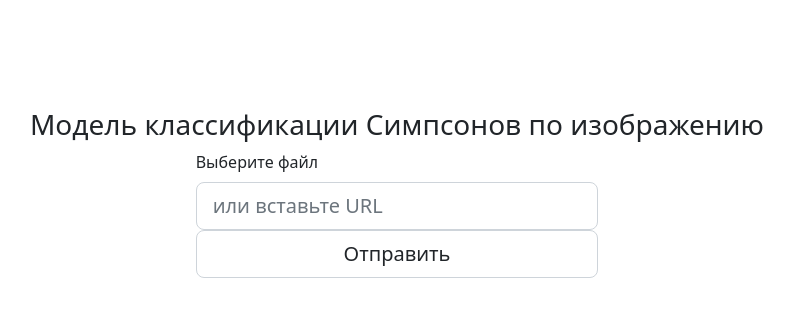
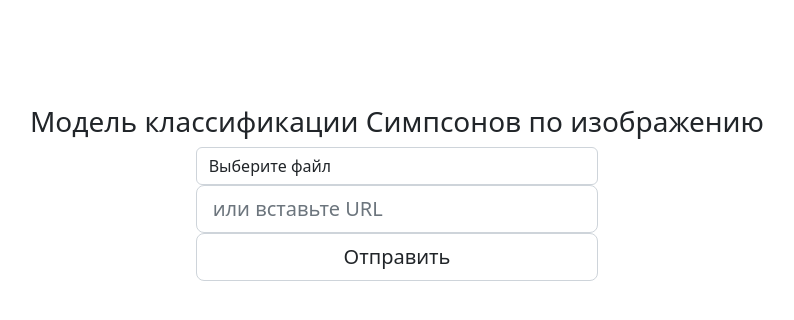
Before and after one commit to AlexanderMaslikhin/maslikhin_blog, a Flask app: template templates/simpsons.html in a window 1280 px wide. Shown: the part 207-527 px from the top of the page, without its empty margins (243-1037 px from the left). Run offline with Flask 2, Linux system fonts and the light colour scheme; the template is opened without the code that fills it, so the values that code supplies are empty.

Commit message:
bootstrap start

```diff
--- a/templates/simpsons.html
+++ b/templates/simpsons.html
@@ -21,7 +21,7 @@
                     <form id="dataform" name="dataform">
                         <div class="form-group">
                             <input class="d-none" id="imgfile" type="file" name="image">
-                            <label class="form-label" for="imgfile">Выберите файл</label>
+                            <label class="form-control" for="imgfile">Выберите файл</label>
                         <div class="form-group">
                             <input class="form-control form-control-lg" type="text" name="im_url" placeholder="или вставьте URL">
                         </div>
```
